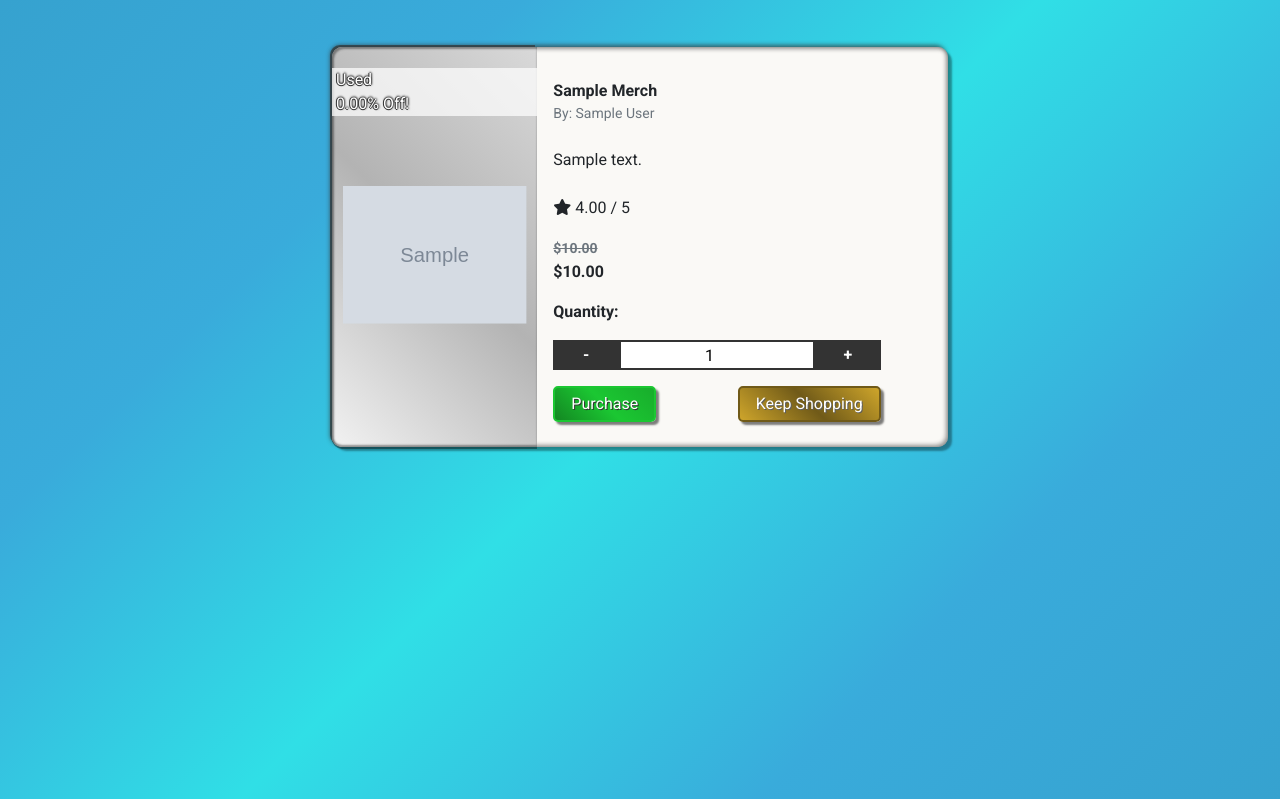
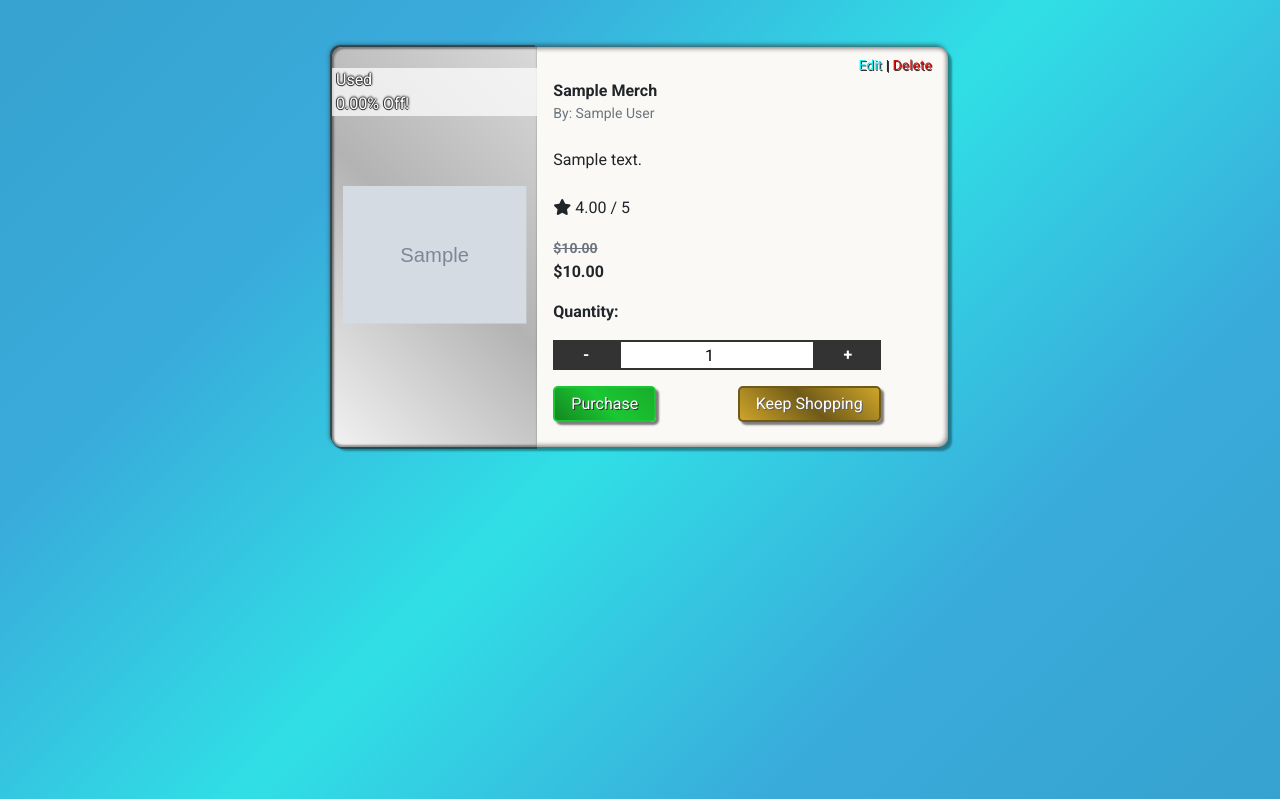
Before and after one commit to Richardaeld/Eldridge_Music, a Django app: page /merchandise/details/1/ in a window 1280 px wide. Shown: the part 189-988 px from the top of the page. Run offline with Django 3.2, Linux system fonts and the light colour scheme; a user stored in the database is signed in; tables that the repository leaves empty hold one stand-in row (values such as "Sample post"); grey boxes marked "Sample" are stand-in pictures; some libraries are stand-ins or nearby versions.

Commit message:
Added delete/edit buttons to merchandise cards for superusers

```diff
--- a/merchandise/static/merchandise/css/merch.css
+++ b/merchandise/static/merchandise/css/merch.css
@@ -31,6 +31,7 @@ select {
 
 .merch-text-body {
     padding: 1rem;
+    position: relative;
 }
 
 /* ------------------ General image*/
@@ -72,6 +73,33 @@ select {
                 0px 1px #333,
                 0px -1px 2px #333;
     background-color: rgba(253, 253, 253, 0.75);
+}
+
+.card-body {
+    position: relative;
+}
+
+.super-buttons {
+    position: absolute;
+    right: 1rem;
+    top: .5rem;
+    text-shadow: 1px 1px #333;
+    z-index: 1;
+}
+
+.super-buttons-details {
+    position: absolute;
+    right: 1rem;
+    top: .5rem;
+    text-shadow: 1px 1px #333;
+}
+
+.edit-merch {
+    color: #08eff7!important;
+}
+
+.delete-merch {
+    color: #cf1010!important;
 }
 
 /* ------------------------------------------------------------------- details ---------------------------------------------------------------- */
--- a/merchandise/templates/merchandise/details.html
+++ b/merchandise/templates/merchandise/details.html
@@ -37,8 +37,19 @@
                     <!-- details -->
                     <div id="card-body" class="col-11 col-sm-10 col-md-7">
 
+                        <!-- edit/delete buttons -->
+                        {% if request.user.is_superuser %}
+                            <small class="super-buttons-details d-flex justify-content-end">
+                                <p>
+                                    <a href="{% url 'edit_merch' merch.id %}" class="edit-merch">Edit</a> |
+                                    <a href="{% url 'delete_merch' merch.id %}" class="delete-merch">Delete</a>
+                                </p>
+                            </small>
+                        {% endif %}
+
                         <!-- Merch Genreal Information -->
                         <div class="merch-text-body"> <!-- d-flex justify-content-between pb-3  -->
+
                             <!-- Merch name -->
                             <p class="merch-name mb-0">
                                 {{ merch | title }}
@@ -86,6 +97,7 @@
                                 </div>
 
                                 <input type="hidden" name="redirect_url" value="{{ request.path }}">
+
                                 <div class="mb-3 mt-3 d-flex justify-content-between">
 
                                     <button type="submit" class="">
```
Also changed, not shown: merchandise/templates/merchandise/edit_merch.html (+4 -6 lines), merchandise/templates/merchandise/merchandise.html (+11 -0 lines).
